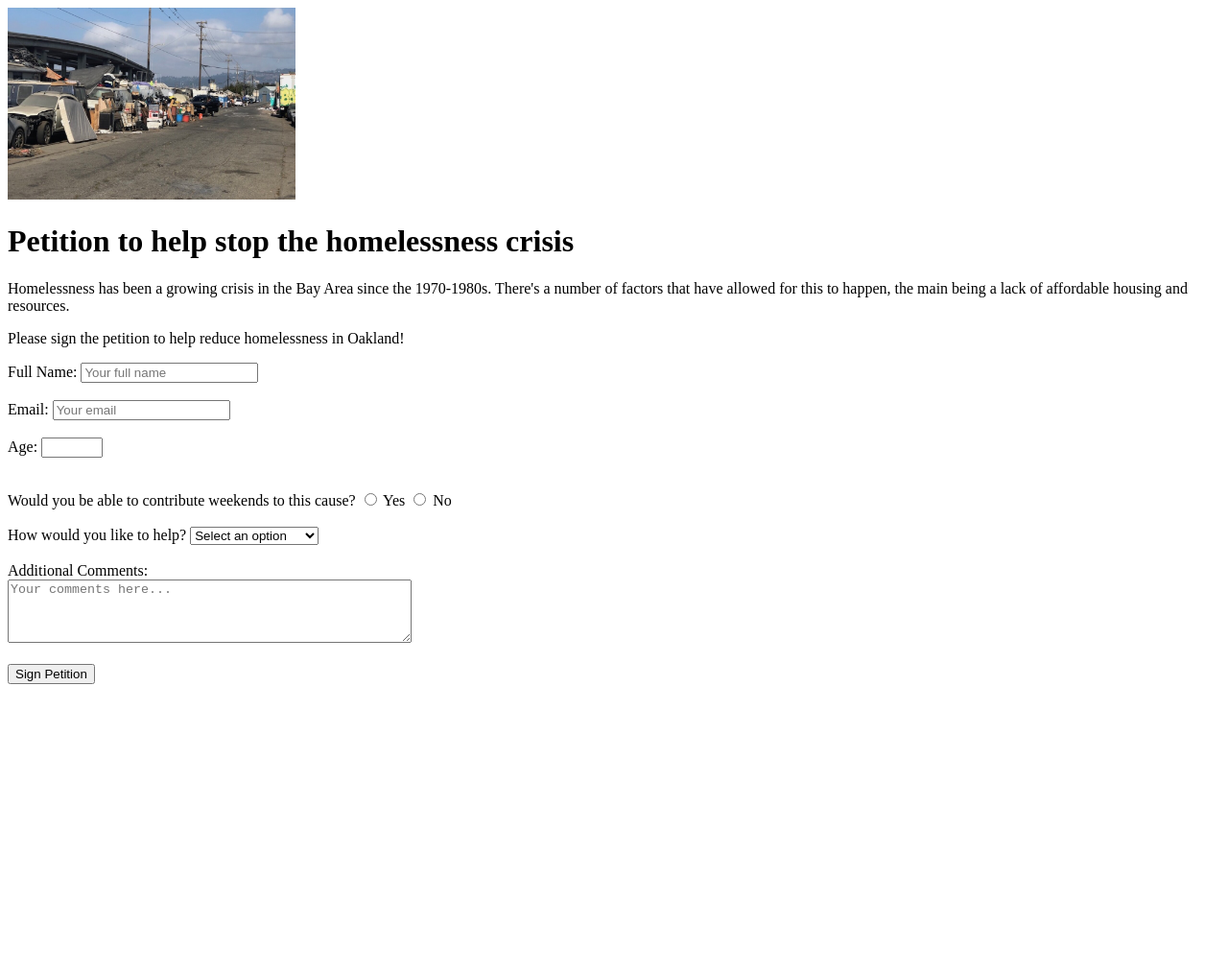
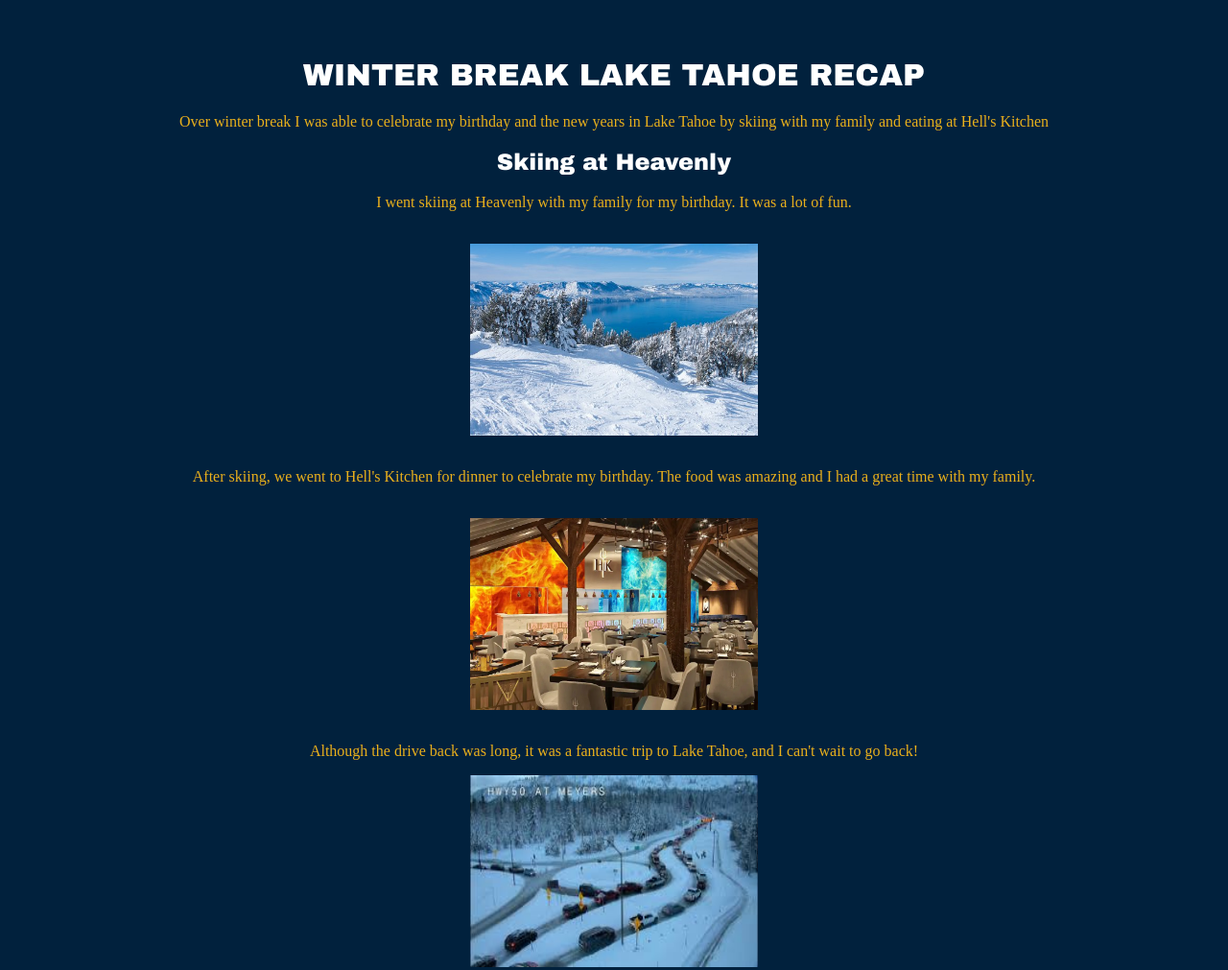
Before and after one commit to sanary1/capstone, a plain HTML site: page 1.7 HTML Final Artifact/index.html in a window 1280 px wide. Shown: the whole page at 96% size. Before the commit the page ends 800 px from the top, so only its background shows below. Drawn offline with Linux system fonts and the light colour scheme.

Commit message:
changed everything to 0.10 or something on sem 2

```diff
--- a/1.7 HTML Final Artifact/index.html
+++ b/1.7 HTML Final Artifact/index.html
@@ -3,44 +3,24 @@
 <head>
     <meta charset="UTF-8">
     <meta name="viewport" content="width=device-width, initial-scale=1.0">
-    <title>Petition towards homelessness</title>
-
+    <title>Winter break Lake Tahoe recap</title>
+    <link rel="stylesheet" href="style.css">
 </head>
 <body>
-    <img src = "images/homelesspic.jpg" width="300" height="200" alt="homeless person">
-    <h1> Petition to help stop the homelessness crisis</h1>
-    <p> Homelessness has been a growing crisis in the Bay Area since the 1970-1980s. There's a number of factors that have allowed for this to happen, the main being a lack of affordable housing and resources.</p>
-    <p> Please sign the petition to help reduce homelessness in Oakland! </p>
+    <h1> Winter break Lake Tahoe recap</h1>
+    <p> Over winter break I was able to celebrate my birthday and the new years in Lake Tahoe by skiing with my family and eating at Hell's Kitchen </p>
     <!-- the actual petition form-->
-     <form action="results.html" method="get">
-        <label for="fullname">Full Name:</label>
-        <input type="text" id="fullname" name="fullname" placeholder="Your full name" required>
-        <br><br>
-        <label for="email">Email:</label>
-        <input type="email" id="email" name="email" placeholder="Your email" required>
-        <br><br>
-        <label for="age">Age:</label>
-        <input type="number" id="age" name="age" min="10" max="110" required>
-        <br><br>
 
-         <p>Would you be able to contribute weekends to this cause?</h2>
-        <label><input type="radio" name="volunteer" value="yes"> Yes</label>
-        <label><input type="radio" name="volunteer" value="no"> No</label>
-        <br><br>
-        <label for="support">How would you like to help?</label>
-        <select id="support" name="support" required>
-            <option value="" disabled selected>Select an option</option>
-            <option value="volunteer">Volunteer my time</option>
-            <option value="donate">Donate money</option>
-            <option value="spread">Spread awareness</option>
-            <option value="macro">Join MACRO</option>
-            <option value="all">All of the above</option>
-            </select><br><br>
-
-        <label for="comments">Additional Comments:</label><br>
-        <textarea id="comments" name="comments" rows="4" cols="50" placeholder="Your comments here..."></textarea>
-        <br><br>
-        <input type="submit" value="Sign Petition">
-     </form>
+    <h2> Skiing at Heavenly </h2>
+    <p> I went skiing at Heavenly with my family for my birthday. It was a lot of fun.</p>
+    <br>
+    <img src ="heavenly-ski-area-with (1).jpg" width="300" height="200" alt="skiing at heavenly">
+    <br>
+    <p> After skiing, we went to Hell's Kitchen for dinner to celebrate my birthday. The food was amazing and I had a great time with my family. </p>
+    <br>
+    <img src ="hells-kitchen-tahoe.webp" width="300" height="200" alt="dinner at hell's kitchen">
+    <br>
+    <p> Although the drive back was long, it was a fantastic trip to Lake Tahoe, and I can't wait to go back!</p>
+    <img src = "traffic snow.jpg" width="300" height="200" alt="traffic in the snow">
 </body>
 </html>
--- /dev/null
+++ b/1.7 HTML Final Artifact/style.css
@@ -0,0 +1,29 @@
+h1 {
+    color:rgb(255, 255, 255);
+    font-family: 'Arial Black', Gadget, sans-serif;
+    text-align: center;
+    text-transform: uppercase;
+}
+
+h2 {
+    color: #ffffff;
+    font-family: 'Arial Black', Gadget, sans-serif;
+    text-align: center;
+}
+p {
+    font-family: 'Times New Roman', Times, serif, sans-serif;
+    font-size: 16px;
+    color: #eab01c;
+    text-align: center;
+
+}
+body {
+    background-color: #01213d;
+    margin: 20px;
+    padding: 20px;
+}
+img{
+    display: block;
+    margin-left: auto;
+    margin-right: auto;
+}
```
Also changed, not shown: 1.7 HTML Final Artifact/results.html (deleted, +0 -37 lines), 1.7 HTML Final Artifact/heavenly-ski-area-with (1).jpg (added), 1.7 HTML Final Artifact/hells-kitchen-tahoe.webp (added), 1.7 HTML Final Artifact/images/dead homeless.jpg (deleted), 1.7 HTML Final Artifact/images/homelesspic.jpg (deleted), 1.7 HTML Final Artifact/images/sf homeless.jpg (deleted), 1.7 HTML Final Artifact/traffic snow.jpg (added).
